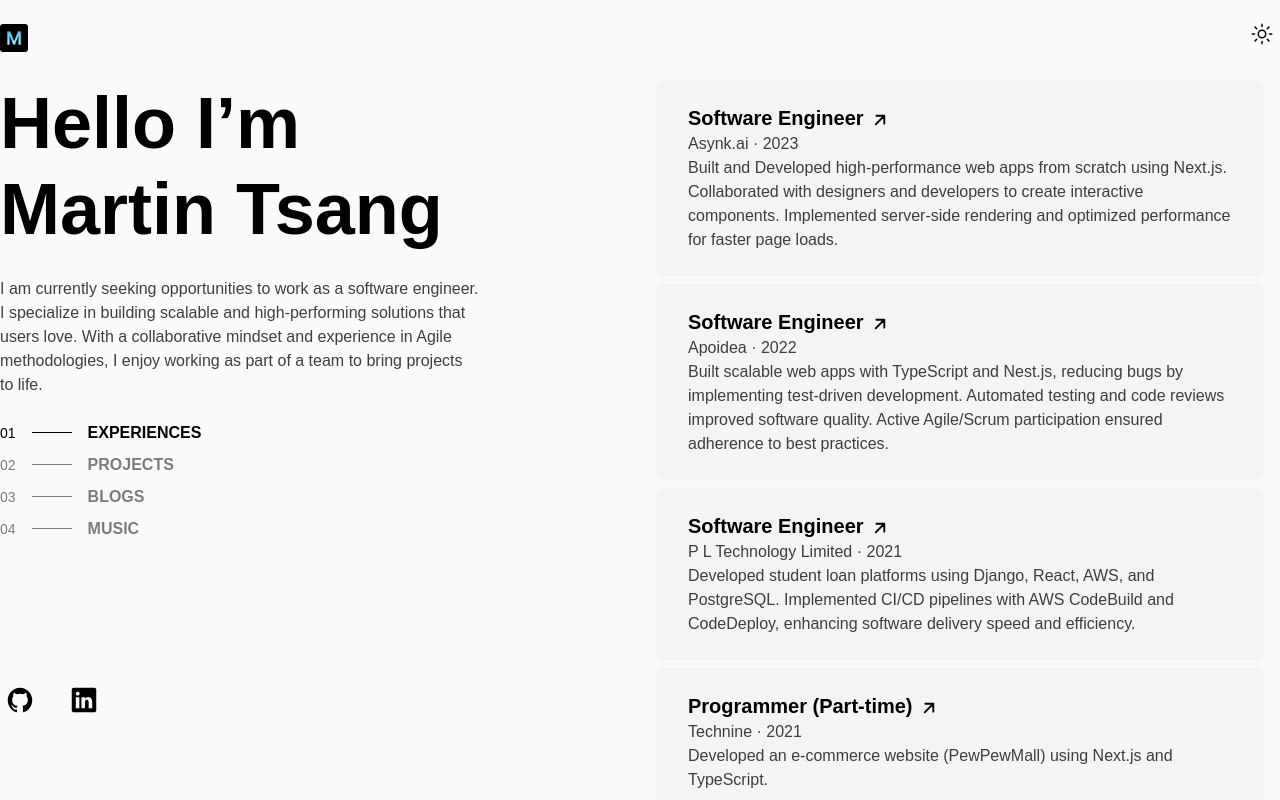
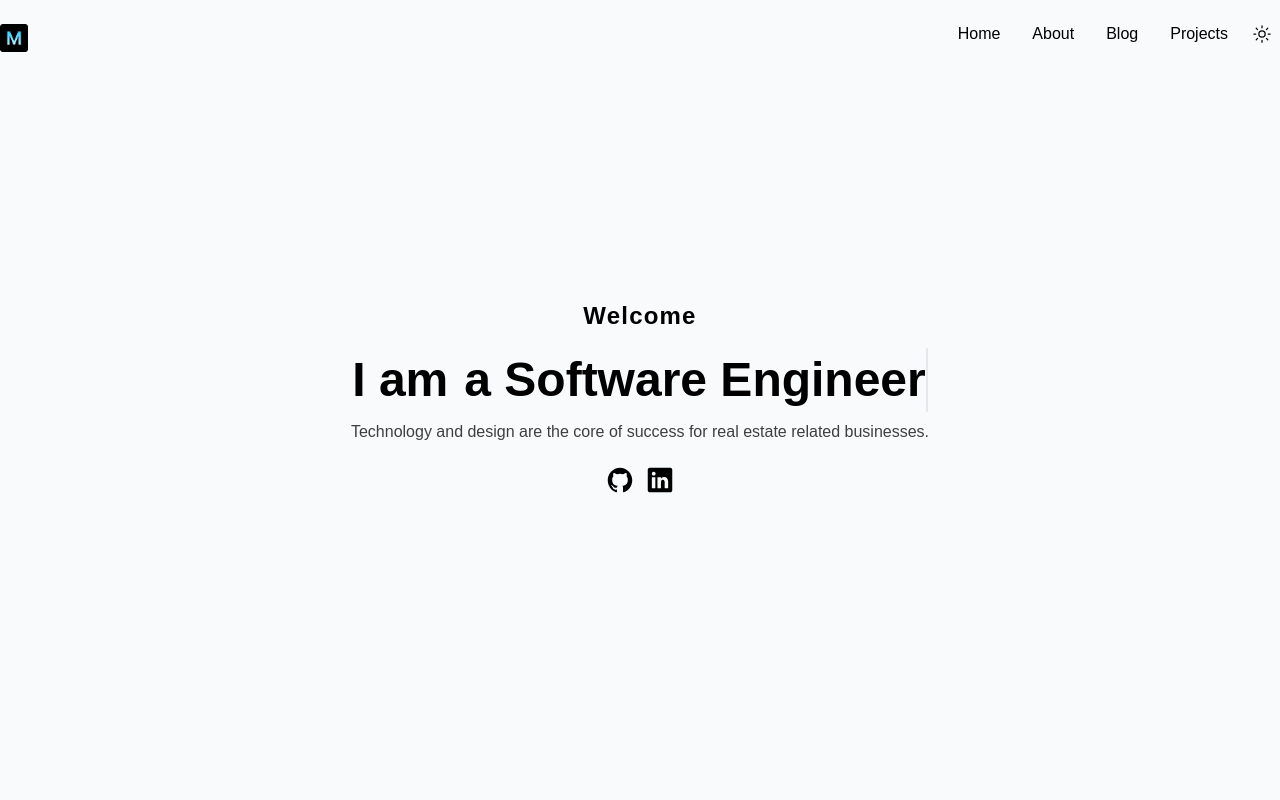
Before and after one commit to marttsang2/martintsang, a Next.js app: page / in a window 1280 px wide. Built offline with nearby package versions, Linux system fonts and the light colour scheme.

Commit message:
update home page

```diff
--- a/src/components/Container/Container.tsx
+++ b/src/components/Container/Container.tsx
@@ -4,15 +4,8 @@
 }
 
 const Container = ({ children, maxWidth }: ContainerProps) => {
-  const widthMapping = {
-    xs: 576,
-    sm: 768,
-    md: 992,
-    lg: 1200,
-    xl: 1400,
-  }
   return (
-    <div className={`container mx-auto`}>
+    <div className={`container mx-auto max-w-${maxWidth}`}>
       {children}
     </div>
   )
--- a/src/components/Navbar/Navbar.tsx
+++ b/src/components/Navbar/Navbar.tsx
@@ -10,7 +10,15 @@
         <Link href='/' className='flex items-center'>
           <Image src="/favicon.png" alt='favicon' width={28} height={28} />
         </Link>
-        <ThemeToggle />
+        <div className='flex items-center'>
+          <div className='group group/list transition-all flex dark:text-white'>
+            <Link className='text-md p-1.5 px-4 hover:bg-gray-200 dark:hover:bg-gray-600 rounded-md' href='/'>Home</Link>
+            <Link className='text-md p-1.5 px-4 hover:bg-gray-200 dark:hover:bg-gray-600 rounded-md' href='/about'>About</Link>
+            <Link className='text-md p-1.5 px-4 hover:bg-gray-200 dark:hover:bg-gray-600 rounded-md' href='/blog'>Blog</Link>
+            <Link className='text-md p-1.5 px-4 hover:bg-gray-200 dark:hover:bg-gray-600 rounded-md' href='/projects'>Projects</Link>
+            <ThemeToggle />
+          </div>
+        </div>
       </div>
     </nav>
   )
--- a/src/components/Section/ProjectSection.tsx
+++ b/src/components/Section/ProjectSection.tsx
@@ -48,12 +48,12 @@
     <div className='group'>
       {
         projects.map((project, index) => (
+          <Link href={project.url} key={project.company}>
             <motion.div
               initial={{ opacity: 0, y: -10 }}
               animate={{ opacity: 1, y: 0 }}
               transition={{ duration: 1.5 * (index / projects.length)}}
               className='group/item py-6 px-8 mb-2 w-full bg-gray-100 hover:bg-gray-200 dark:bg-[#0a182b] cursor-pointer rounded-lg'
-            key={project.company}
             >
               <div className='hover:!opacity-100 group-hover:opacity-50'>
                 <p className='relative inline-block pr-8 text-xl dark:text-gray-50 font-semibold'>
@@ -64,6 +64,7 @@
                 <p className='text-md dark:text-gray-50 opacity-75'>{project.description}</p>
               </div>
             </motion.div>
+          </Link>
         ))
       }
     </div>
--- a/src/components/Toggle/ThemeToggle.tsx
+++ b/src/components/Toggle/ThemeToggle.tsx
@@ -4,11 +4,11 @@
 
 function ThemeToggle() {
   return (
-    <label className="relative p-1.5 hover:bg-gray-200 dark:hover:bg-gray-600 rounded-md inline-flex items-center cursor-pointer">
+    <label className="relative p-2 hover:bg-gray-200 dark:hover:bg-gray-600 rounded-md inline-flex items-center cursor-pointer">
       <input  onClick={toggleTheme} type="checkbox" value="" className="sr-only peer" />
       <div className="relative">
-        <IoSunnyOutline size={24} className='absolute top-0 visible dark:invisible' />
-        <IoMoonOutline size={24} color='white' className='invisible dark:visible' />
+        <IoSunnyOutline size={20} className='absolute top-0 visible dark:invisible' />
+        <IoMoonOutline size={20} color='white' className='invisible dark:visible' />
       </div>
     </label>
   );
--- /dev/null
+++ b/src/components/TypeWriter/TypeWriter.tsx
@@ -0,0 +1,71 @@
+import React, { useState, useEffect } from 'react'
+
+type TypeWriterProps = {
+  appendClass?: string,
+  hats: {
+    prep?: string,
+    suffix: string,
+  }[],
+  prefix?: string,
+}
+
+export default function TypeWriter({ appendClass, hats, prefix }: TypeWriterProps) {
+  // Outer container base class + append custom class
+  let className = "flex flex-col gap-4";
+  if (appendClass) className += " " + appendClass;
+
+  // Typewriter effect base class
+  const typeWriterClass = "font-bold text-5xl dark:text-white py-2 border-r-2 pr-1"
+        + "animate-cursor overflow-hidden whitespace-nowrap transition-[width] ease-in-out duration-1000 mr-auto";
+
+  // State of current hat index
+  const [currentHat, setCurrentHat] = useState(0);
+  // State to toggle word collapse effect
+  const [collapseClass, setCollapseClass] = useState(" w-0");
+
+  useEffect(() => {
+    setTimeout(() => setCollapseClass(" w-full"), 100);
+
+    const incrementHat = async () => {
+      // Set the width to 0 - transition duration is 1000ms
+      setCollapseClass(" w-0");
+      setTimeout(() => {
+        /**
+                 * After 1100ms, change the displayed text while the div
+                 * is collapsed by incrementing the index
+                 */
+        setCurrentHat(oldVal => {
+          let hatIndex;
+          if (oldVal >= hats.length - 1) {
+            hatIndex = 0;
+          } else {
+            hatIndex = oldVal + 1;
+          }
+
+          return hatIndex;
+        });
+      }, 1100);
+      // After 1000ms, set width to 100% - transition duration is 1000ms
+      setTimeout(() => {
+        setCollapseClass(" w-full");
+      }, 1000);
+    }
+    // Interval timer to change text every 4000ms
+    const id = setInterval(incrementHat, 4000);
+
+    // Cleanup interval timer
+    return () => clearInterval(id);
+  }, []); //  eslint-disable-line react-hooks/exhaustive-deps
+
+  return (
+    <div className={className}>
+      <div className="flex gap-4 md:text-4xl mx-auto">
+        <div className="shrink-0 text-5xl dark:text-white py-2 font-bold whitespace-nowrap ml-auto">
+          {prefix}
+          {/* {hats[currentHat].prep ? ` ${hats[currentHat].prep} ` : ''} */}
+        </div>
+        <div className={`${typeWriterClass}${collapseClass}`}>{hats[currentHat].suffix}</div>
+      </div>
+    </div>
+  )
+}
--- a/src/pages/index.tsx
+++ b/src/pages/index.tsx
@@ -1,66 +1,57 @@
 import Container from '@/components/Container/Container'
 import { useEffect, useState } from 'react'
-import { motion } from 'framer-motion'
-import ProjectSection from '@/components/Section/ProjectSection'
-import ExperienceSection from '@/components/Section/ExperienceSection'
 import { IoLogoGithub, IoArrowForward, IoLogoLinkedin } from 'react-icons/io5'
 import Link from 'next/link'
-import MusicSection from '@/components/Section/MusicSection'
-type ListItemProps = {
-  order: number
-  title: string
-}
+import TypeWriter from '@/components/TypeWriter/TypeWriter'
+
+const hats = [
+  { prep: '', suffix: 'Martin Tsang' },
+  { prep: 'a', suffix: 'a Software Engineer' },
+]
 
 export default function Home() {
   const [section, setSection] = useState('')
+  const [currentWordIndex, setCurrentWordIndex] = useState(0);
+  const [currentText, setCurrentText] = useState('Martin Tsang');
+  const [isGoingBack, setIsGoingBack] = useState(false);
+  const words = ['Martin Tsang', 'a Software Engineer'];
+  const word = words[currentWordIndex];
+
+  useEffect(() => {
+
+  }, []);
 
   useEffect(() => {
     setSection('EXPERIENCES')
   }, [])
 
-  const ListItem = ({ order, title }: ListItemProps) => (
-    <li
-      className={`my-2 group/item flex items-center hover:!opacity-100 cursor-pointer ${title === section ? 'opacity-100' : 'opacity-50'}`}
-      onClick={() => setSection(title)}>
-      <p className='text-sm dark:text-white'>{String(order).padStart(2, '0')}</p>
-      <div className='mx-4 transition-all w-[40px] group-hover/item:w-[80px] h-[1px] bg-black dark:bg-white'></div>
-      <p className='text-md dark:text-white font-semibold'>{title}</p>
-    </li>
-  )
+  // const ListItem = ({ order, title }: ListItemProps) => (
+  //   <li
+  //     className={`my-2 group/item flex items-center hover:!opacity-100 cursor-pointer ${title === section ? 'opacity-100' : 'opacity-50'}`}
+  //     onClick={() => setSection(title)}>
+  //     <p className='text-sm dark:text-white'>{String(order).padStart(2, '0')}</p>
+  //     <div className='mx-4 transition-all w-[40px] group-hover/item:w-[80px] h-[1px] bg-black dark:bg-white'></div>
+  //     <p className='text-md dark:text-white font-semibold'>{title}</p>
+  //   </li>
+  // )
 
   return (
-    <Container maxWidth='lg'>
-      <div className='h-screen flex pt-20 lg:grid lg:grid-cols-2'>
+    <Container maxWidth='xl'>
+      <div className='lg:h-screen flex justify-center items-center'>
         <div>
-          <p className='mb-6 text-7xl dark:text-white font-semibold leading-[1.2]'>
-            {`Hello I’m`}
-            <br/>
-            Martin Tsang
+          <p className='mb-4 text-2xl text-center dark:text-white font-bold tracking-wider'>Welcome</p>
+          <TypeWriter appendClass="text-6xl" hats={hats} prefix='I am' />
+          <p className='mt-2 text-center dark:text-white opacity-75 leading-[1.5]'>
+            {`Technology and design are the core of success for real estate related businesses.`}
           </p>
-          <p className='mb-6 w-[480px] dark:text-white opacity-75 leading-[1.5]'>
-            {`I am currently seeking opportunities to work as a software engineer.
-            I specialize in building scalable and high-performing solutions that users love. With a collaborative mindset and experience in Agile methodologies, I enjoy working as part of a team to bring projects to life.`}
-          </p>
-          <ul className='group group/list text-md'>
-            <ListItem order={1} title='EXPERIENCES' />
-            <ListItem order={2} title='PROJECTS' />
-            <ListItem order={3} title='BLOGS' />
-            <ListItem order={4} title='MUSIC' />
-          </ul>
-          <div className='absolute bottom-20 flex items-center mt-6'>
-            <Link href="https://github.com/marttsang2" className='relative flex items-center mr-6 p-1.5 hover:bg-gray-200 dark:hover:bg-gray-600 rounded-md'>
+          <div className='flex justify-center items-center mt-4'>
+            <Link target="_blank" href="https://github.com/marttsang2" className='relative flex items-center p-1.5 hover:bg-gray-200 dark:hover:bg-gray-600 rounded-md'>
               <IoLogoGithub size={28} className='dark:text-gray-50' />
             </Link>
-            <Link href="https://www.linkedin.com/in/marttsang2/" className='relative flex items-center mr-4 p-1.5 hover:bg-gray-200 dark:hover:bg-gray-600 rounded-md'>
+            <Link target="_blank" href="https://www.linkedin.com/in/marttsang2/" className='relative flex items-center p-1.5 hover:bg-gray-200 dark:hover:bg-gray-600 rounded-md'>
               <IoLogoLinkedin size={28} className='dark:text-gray-50' />
             </Link>
           </div>
-        </div>
-        <div className='px-4 h-full overflow-y-auto'>
-          {section === 'PROJECTS' && <ProjectSection />}
-          {section === 'EXPERIENCES' && <ExperienceSection />}
-          {section === 'BLOGS' && <div>Blogs</div>}
-          {section === 'MUSIC' && <MusicSection />}
         </div>
       </div>
     </Container>
```
Lines whose indentation alone changed are shown as unchanged.
